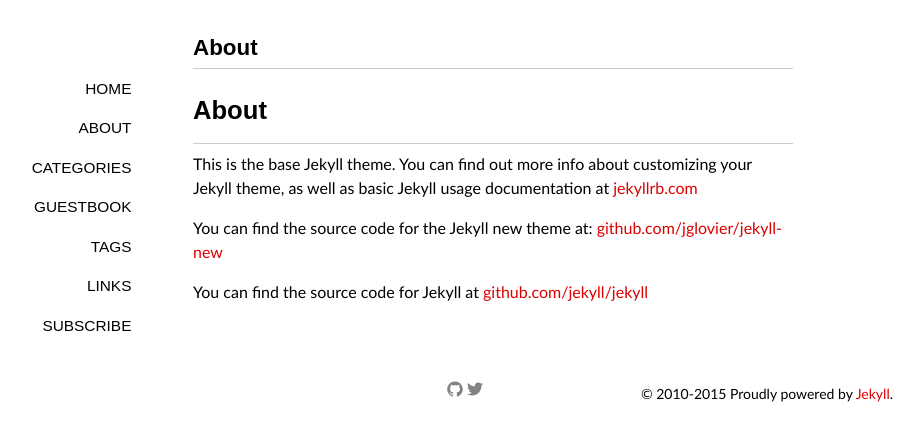
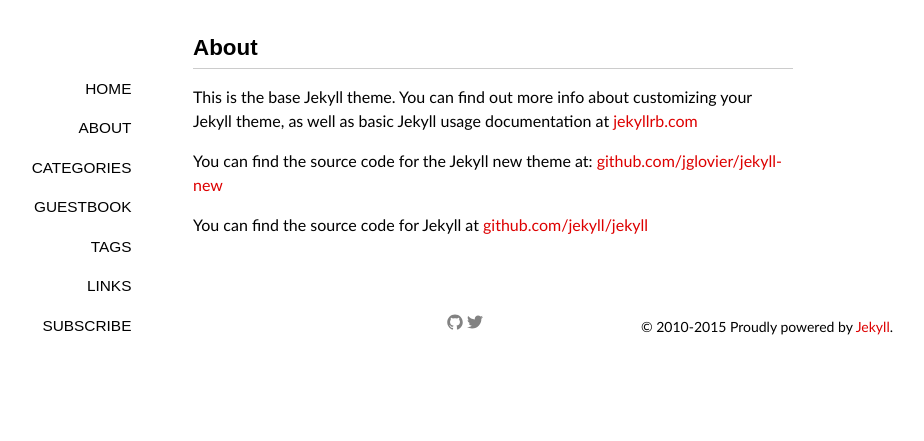
Before and after one commit to lqniu/lqniu.github.io, a Jekyll site: the page built from about.md, in a window 1280 px wide. Shown: the top 441 px of the page, without its empty margins (147-1071 px from the left). Built offline with Jekyll 4.4.1, drawn with Linux system fonts in a browser that asks for light colours; some web fonts are replaced.

Commit message:
add some

```diff
--- a/_layouts/page.html
+++ b/_layouts/page.html
@@ -1,14 +1,6 @@
 ---
 layout: default
 ---
-<div class="post">
-
-  <header class="post-header">
-    <h1 class="post-title">{{ page.title }}</h1>
-  </header>
-
-  <article class="post-content">
-    {{ content }}
-  </article>
-
-</div>
+<section class="post">
+{{ content }}
+</section>
```
